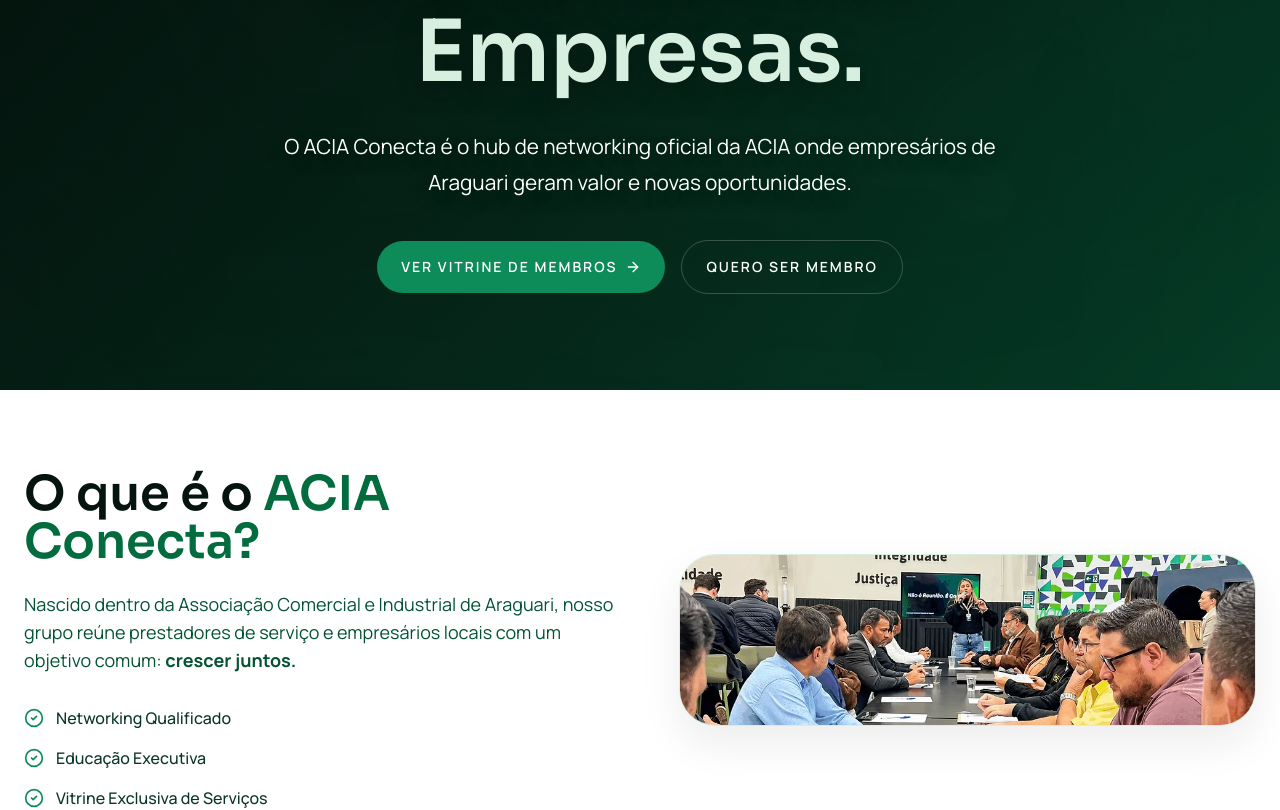
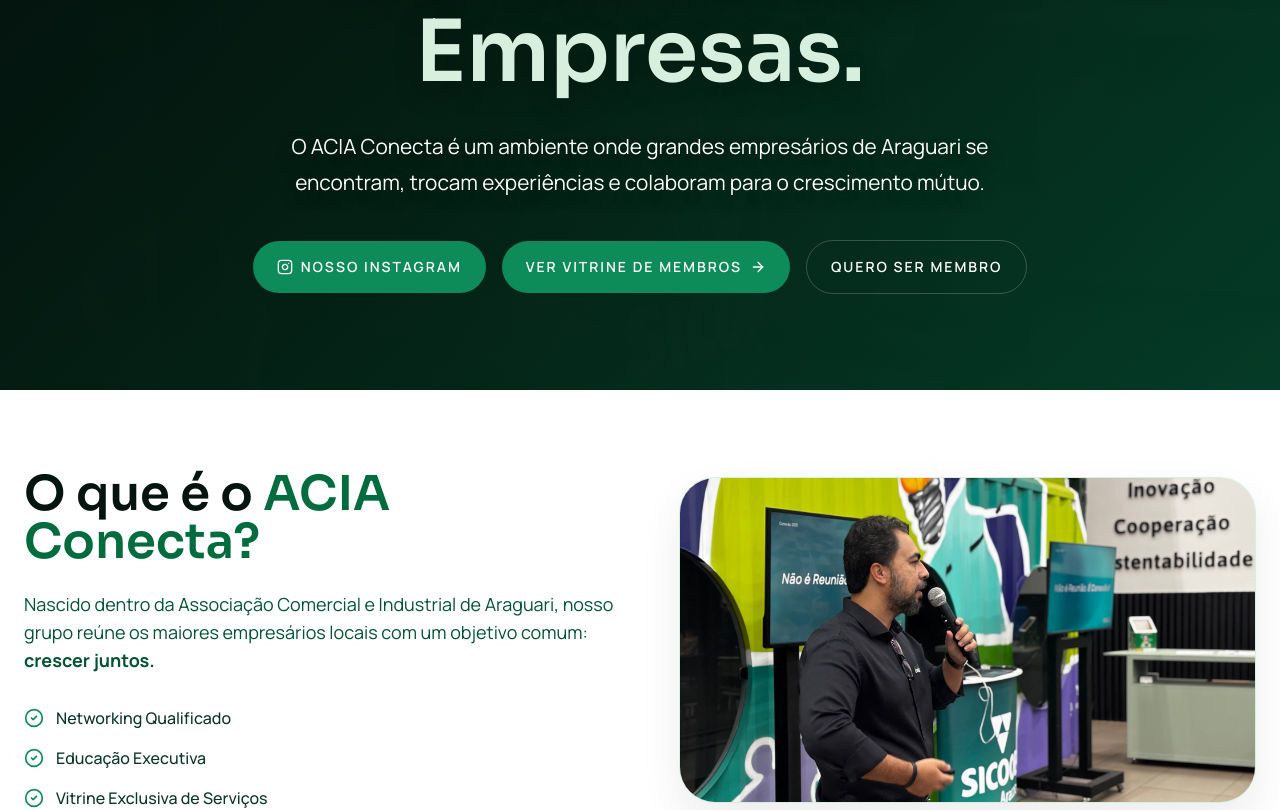
Before and after one commit to daydsonhugo/acia_conecta, a React (Vite) app: page / in a window 1280 px wide. Shown: the part 503-1313 px from the top of the page. Built offline with nearby package versions, Linux system fonts and the light colour scheme.

Commit message:
Incluindo conteúdo com ideias do ACIA Conecta

```diff
--- a/src/components/layout/SiteFooter.tsx
+++ b/src/components/layout/SiteFooter.tsx
@@ -5,7 +5,7 @@ export function SiteFooter() {
         <p className="text-sm leading-7 text-white/84">
           &copy; 2026 ACIA Conecta - Araguari/MG.
           <br />
-          Desenvolvido por Daydson Hugo - Automatize.
+           {/* Desenvolvido por Daydson Hugo - Automatize. */}
         </p>
       </div>
     </footer>
--- a/src/components/layout/SiteHeader.tsx
+++ b/src/components/layout/SiteHeader.tsx
@@ -17,6 +17,7 @@ export function SiteHeader() {
         >
           <p className="font-display text-[1.4rem] font-semibold tracking-[0.02em] text-white md:text-[1.72rem]">
             ACIA Conecta
+            {/* <img src="/images/logo_acia_conecta.png" alt="ACIA Conecta" className="h-10 w-auto" /> */}
           </p>
         </Link>
 
--- a/src/data/home.ts
+++ b/src/data/home.ts
@@ -11,8 +11,9 @@ export const heroData = {
   title: "Conectando Negócios,",
   accent: "Fortalecendo Empresas.",
   description:
-    "O ACIA Conecta é o hub de networking oficial da ACIA onde empresários de Araguari geram valor e novas oportunidades.",
-  backgroundImage: "/assets/images/acia-network.jpg",
+    "O ACIA Conecta é um ambiente onde grandes empresários de Araguari se encontram, trocam experiências e colaboram para o crescimento mútuo.",
+  // backgroundImage: "/assets/images/acia-network.jpg",
+     backgroundImage: "/images/ConexaoAnderson.jpg",
 };
 
 export const aciaSiteUrl = "https://www.aciaaraguari.com.br";
@@ -21,7 +22,7 @@ export const membershipFormUrl = "https://forms.gle/5r9K65P2j93dkn1h6";
 export const aboutData = {
   title: "O que é o ACIA Conecta?",
   description:
-    "Nascido dentro da Associação Comercial e Industrial de Araguari, nosso grupo reúne prestadores de serviço e empresários locais com um objetivo comum: crescer juntos.",
+    "Nascido dentro da Associação Comercial e Industrial de Araguari, nosso grupo reúne empresários locais que buscam crescimento e colaboração.",
 };
 
 export const benefits: Benefit[] = [
--- a/src/pages/HomePage.tsx
+++ b/src/pages/HomePage.tsx
@@ -3,6 +3,8 @@ import { Link } from "react-router-dom";
 
 import { ScrollReveal } from "../components/ScrollReveal";
 import { aciaSiteUrl, benefits, heroData, membershipFormUrl } from "../data/home";
+
+import { Instagram } from "lucide-react";
 
 export function HomePage() {
   return (
@@ -39,6 +41,13 @@ export function HomePage() {
 
             <div className="mt-10 flex flex-col items-center gap-4 sm:flex-row sm:justify-center">
               <Link
+                to="https://www.instagram.com/acia_conecta/"
+                className="inline-flex items-center justify-center gap-2 rounded-full bg-conecta-500 px-6 py-4 text-sm font-semibold uppercase tracking-[0.14em] text-white transition hover:bg-conecta-400"
+              >
+                <Instagram className="h-4 w-4" />
+                Nosso Instagram
+              </Link>
+              <Link
                 to="/vitrine"
                 className="inline-flex items-center justify-center gap-2 rounded-full bg-conecta-500 px-6 py-4 text-sm font-semibold uppercase tracking-[0.14em] text-white transition hover:bg-conecta-400"
               >
@@ -66,7 +75,7 @@ export function HomePage() {
             </h2>
             <p className="mt-6 max-w-2xl text-base leading-8 text-conecta-700 md:text-lg">
               Nascido dentro da Associação Comercial e Industrial de Araguari, nosso grupo reúne
-              prestadores de serviço e empresários locais com um objetivo comum:{" "}
+              os maiores empresários locais com um objetivo comum:{" "}
               <strong>crescer juntos.</strong>
             </p>
 
```
Also changed, not shown: public/images/ConexaoAnderson.jpg (added).
